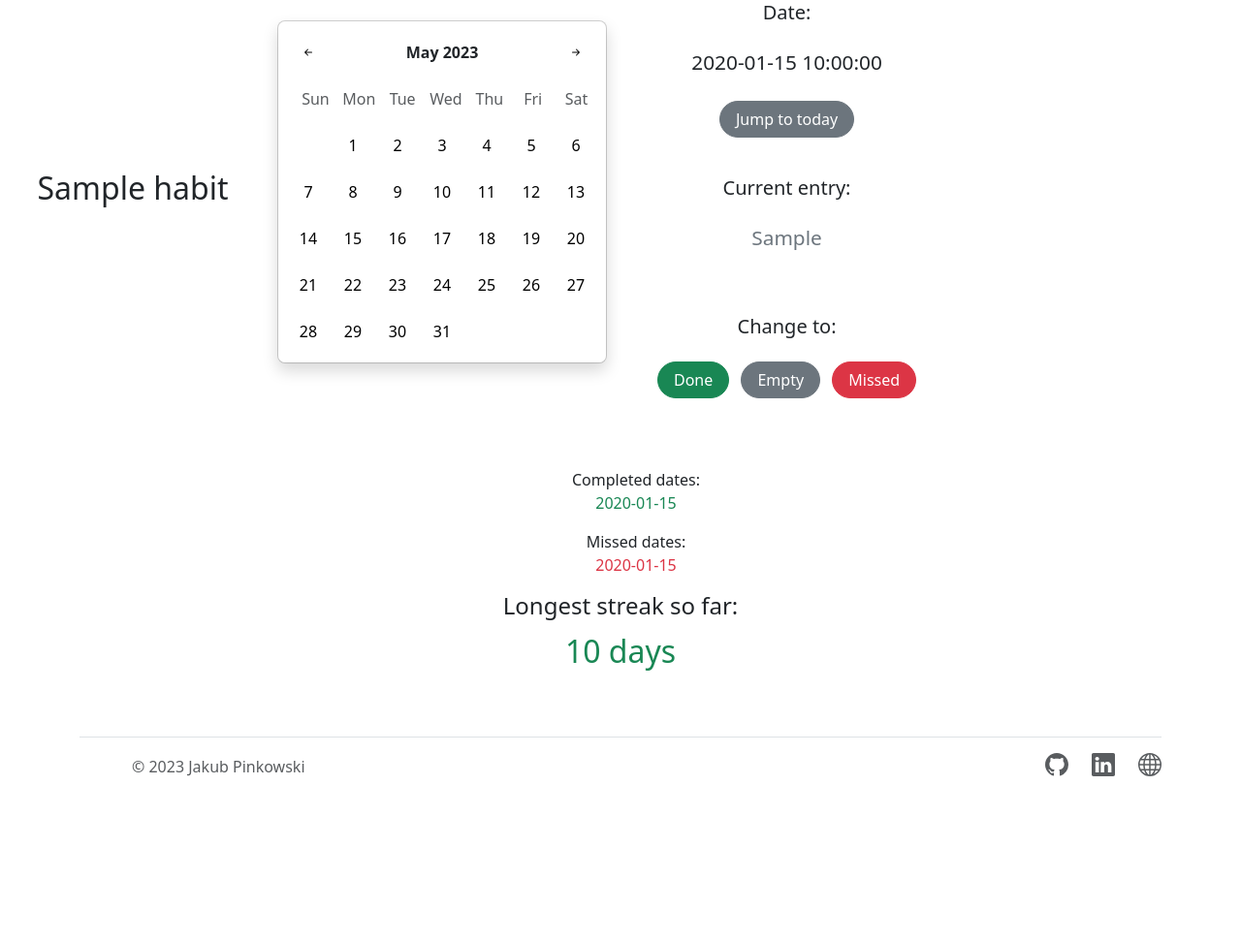
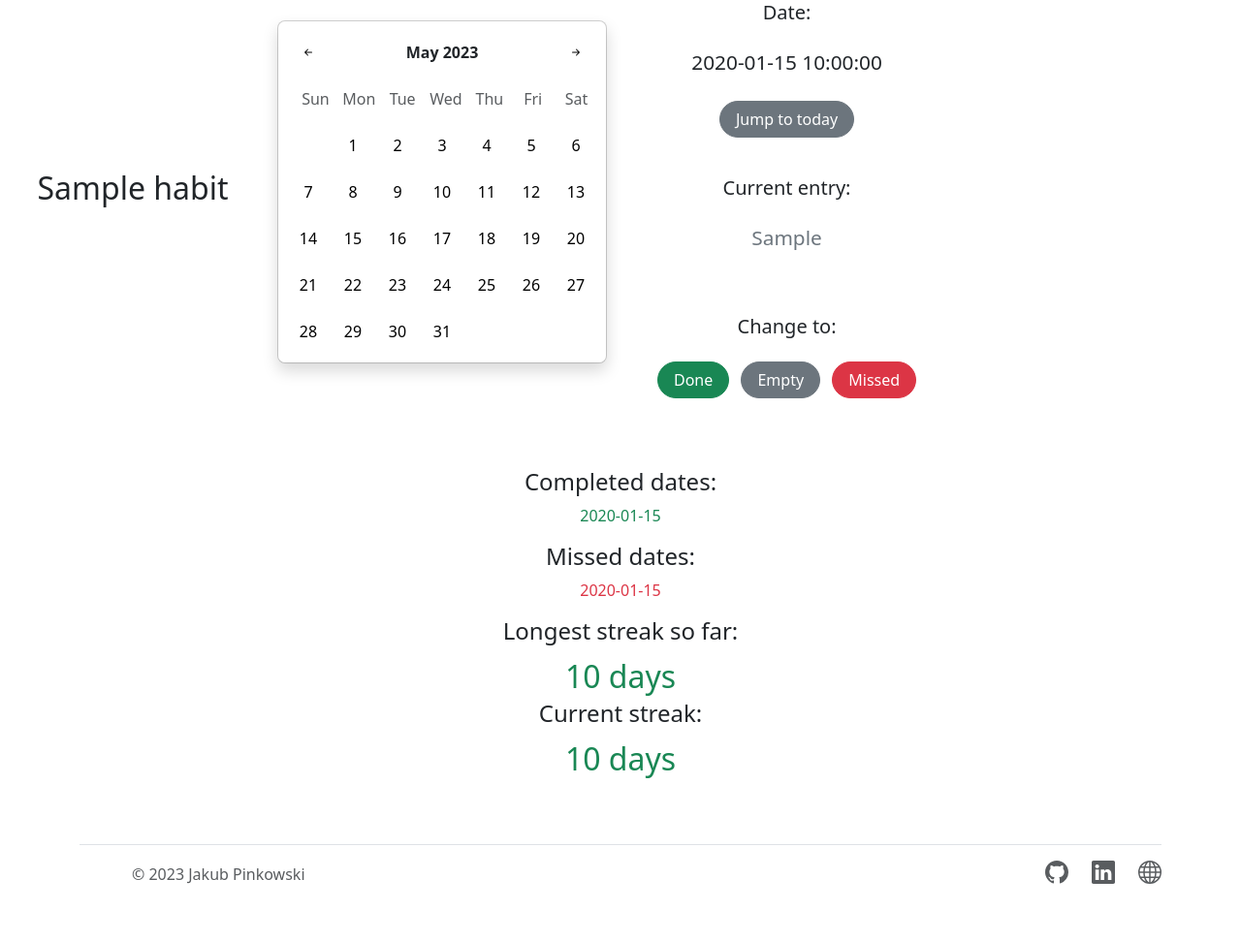
Before and after one commit to Jakub-Pinkowski/Habit-Tracker, a Flask app: template templates/dashboard.html in a window 1280 px wide. Shown: the part 253-1225 px from the top of the page at 97% size. Before the commit the page ends 1054 px from the top, so only its background shows below. Run offline with Flask 2, Linux system fonts and the light colour scheme; the template is opened without the code that fills it: most values are stand-ins (such as "Sample title", 1, 10 or a date in 2020); data that the repository does not hold is empty.

Commit message:
Dashboards counts streaks properly

```diff
--- a/app.py
+++ b/app.py
@@ -553,24 +553,40 @@ def dashboard():
         rows = cur.fetchall()
         for row in rows:
             completed_dates.append(row[0])
-    # list all the dates chronologically
+    # Sort all the dates chronologically
     completed_dates.sort(key=lambda date: datetime.strptime(date, "%Y-%m-%d"))
-    print(completed_dates)
 
     # Calculate the longest streak
     longest_streak = 0
     streak = 0
+
+    # Calculate the longest streak so far
     for i in range(len(completed_dates)):
         if i == 0:
-            streak += 1
+            streak = 1
+            longest_streak = 1
         else:
-            if (datetime.strptime(completed_dates[i], "%Y-%m-%d") - datetime.strptime(completed_dates[i-1], "%Y-%m-%d")).days == 1:
+            # Calculate the difference in days between the current date and the previous date
+            diff = datetime.strptime(completed_dates[i], "%Y-%m-%d") - datetime.strptime(completed_dates[i-1], "%Y-%m-%d")
+            if diff == timedelta(days=1):
                 streak += 1
-            else:
                 if streak > longest_streak:
                     longest_streak = streak
+            else:
                 streak = 1
-    print(longest_streak)
+
+    # Calculate the longest streak counting from today
+    current_streak = 0
+    i = len(completed_dates) - 1
+
+    while i >= 0:
+        # Calculate the difference in days between the current date and the completed date
+        diff = datetime.now().date() - datetime.strptime(completed_dates[i], "%Y-%m-%d").date()
+        if diff == timedelta(days=current_streak):
+            current_streak += 1
+            i -= 1
+        else:
+            break
 
     # Create a list with all the dates on which the habits were missed.
     # The list will be used to color the calendar
@@ -681,7 +697,7 @@ def dashboard():
             else:
                 json.dumps(False)
 
-            return render_template("dashboard.html", habit=habit, habits=habits, stringDate=stringDate, completed_dates=completed_dates, missed_dates=missed_dates, is_reloaded=is_reloaded, longest_streak=longest_streak)
+            return render_template("dashboard.html", habit=habit, habits=habits, stringDate=stringDate, completed_dates=completed_dates, missed_dates=missed_dates, is_reloaded=is_reloaded, longest_streak=longest_streak, current_streak=current_streak)
 
         # Change entry form
         change_entry = request.form.get("change_entry")
@@ -700,7 +716,7 @@ def dashboard():
             if pickedDate > datetime.now().date():
                 flash("Date cannot be in the future!")
                 alert_type = "alert-danger"
-                return render_template("dashboard.html", alert_type=alert_type, habit=habit, habits=habits, stringDate=stringDate, completed_dates=completed_dates, missed_dates=missed_dates, is_reloaded=is_reloaded, longest_streak=longest_streak)
+                return render_template("dashboard.html", alert_type=alert_type, habit=habit, habits=habits, stringDate=stringDate, completed_dates=completed_dates, missed_dates=missed_dates, is_reloaded=is_reloaded, longest_streak=longest_streak, current_streak=current_streak)
 
             # Update  entry in database
             # Check if there is already any entry for the picked date for the current user for the habit
@@ -759,27 +775,40 @@ def dashboard():
                     missed_dates.append(row[0])
             missed_dates.sort(key=lambda date: datetime.strptime(date, "%Y-%m-%d"))
 
-            # Calculate the longest streak
-            longest_streak = 0
-            streak = 0
+            # Calculate the longest streak so far
             for i in range(len(completed_dates)):
                 if i == 0:
-                    streak += 1
+                    streak = 1
+                    longest_streak = 1
                 else:
-                    if (datetime.strptime(completed_dates[i], "%Y-%m-%d") - datetime.strptime(completed_dates[i-1], "%Y-%m-%d")).days == 1:
+                    # Calculate the difference in days between the current date and the previous date
+                    diff = datetime.strptime(completed_dates[i], "%Y-%m-%d") - datetime.strptime(completed_dates[i-1], "%Y-%m-%d")
+                    if diff == timedelta(days=1):
                         streak += 1
-                    else:
                         if streak > longest_streak:
                             longest_streak = streak
+                    else:
                         streak = 1
-            print(longest_streak)
+
+            # Calculate the longest streak counting from today
+            current_streak = 0
+            i = len(completed_dates) - 1
+
+            while i >= 0:
+                # Calculate the difference in days between the current date and the completed date
+                diff = datetime.now().date() - datetime.strptime(completed_dates[i], "%Y-%m-%d").date()
+                if diff == timedelta(days=current_streak):
+                    current_streak += 1
+                    i -= 1
+                else:
+                    break
 
             # Redirect user to dashboard page
-            return render_template("dashboard.html", habits=habits, habit=habit, stringDate=stringDate, currentEntry=currentEntry, completed_dates=completed_dates, missed_dates=missed_dates, is_reloaded=is_reloaded, longest_streak=longest_streak)
+            return render_template("dashboard.html", habits=habits, habit=habit, stringDate=stringDate, currentEntry=currentEntry, completed_dates=completed_dates, missed_dates=missed_dates, is_reloaded=is_reloaded, longest_streak=longest_streak, current_streak=current_streak)
 
         # Redirect user to dashboard page
         else:
-            return render_template("dashboard.html", habits=habits, habit=habit, stringDate=stringDate, currentEntry=currentEntry, completed_dates=completed_dates, missed_dates=missed_dates, is_reloaded=is_reloaded, longest_streak=longest_streak)
+            return render_template("dashboard.html", habits=habits, habit=habit, stringDate=stringDate, currentEntry=currentEntry, completed_dates=completed_dates, missed_dates=missed_dates, is_reloaded=is_reloaded, longest_streak=longest_streak, current_streak=current_streak)
 
     # User reached route via GET (as by clicking a link or via redirect)
     else:
@@ -808,7 +837,7 @@ def dashboard():
             else:
                 currentEntry = "Empty"
 
-        return render_template("dashboard.html", habits=habits, habit=habit, stringDate=stringDate, currentEntry=currentEntry, completed_dates=completed_dates, missed_dates=missed_dates, is_reloaded=is_reloaded, longest_streak=longest_streak)
+        return render_template("dashboard.html", habits=habits, habit=habit, stringDate=stringDate, currentEntry=currentEntry, completed_dates=completed_dates, missed_dates=missed_dates, is_reloaded=is_reloaded, longest_streak=longest_streak, current_streak=current_streak)
 
 @app.route("/archive", methods=["GET", "POST"])
 @login_required
--- a/static/styles.css
+++ b/static/styles.css
@@ -334,6 +334,10 @@ z-index: 1500;
   list-style-type: none;;
 }
 
-#longest_streak {
+.streak {
   font-size: 2rem;
 }
+
+ul {
+  padding-left: 0;
+}
--- a/templates/dashboard.html
+++ b/templates/dashboard.html
@@ -115,29 +115,41 @@
     </div>
 </div>
 
-
-<ul> Completed dates:
+<div>
+    <h4>
+        Completed dates:
+    </h4>
+    <ul>
         {% for date in completed_dates %}
             <li class="no_decoration done">
                 {{ date }}
             </li>
         {% endfor %}
     </ul>
-
-<ul> Missed dates:
+    <h4>
+        Missed dates:
+    </h4>
+    <ul>
         {% for date in missed_dates %}
         <li class="no_decoration missed">
                 {{ date }}
             </li>
         {% endfor %}
     </ul>
-
     <h4>
         Longest streak so far:
     </h4>
-<span class="done" id="longest_streak">
+    <span class="done streak">
         {{ longest_streak }} days
     </span>
+    <h4>
+        Current streak:
+    </h4>
+    <span class="done streak">
+        {{ current_streak }} days
+    </span>
+</div>
+
 
 
 <!-- Reset the date -->
```
Also changed, not shown: database.db, 1 other file. Lines whose indentation alone changed are shown as unchanged.
